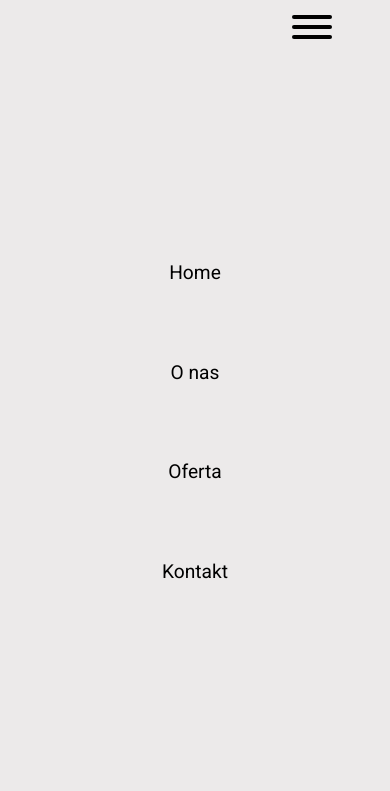
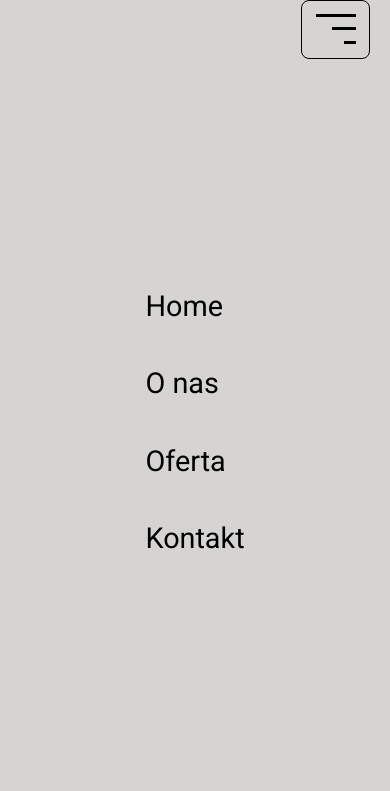
Before and after one commit to averial11/ForestPage, a website: page index.html in a window 390 px wide. Both pictures are taken after a click on the button 312 px from the left and 29 px from the top of the page. Shown: the top 791 px of the page. Drawn offline with Linux system fonts and the light colour scheme.

Commit message:
added files

```diff
--- a/index.html
+++ b/index.html
@@ -6,7 +6,7 @@
     <meta http-equiv="X-UA-Compatible" content="IE=edge">
     <meta name="viewport" content="width=device-width, initial-scale=1.0">
     <title>Forest - Park</title>
-    <link rel="stylesheet" href="./dist/css/main.min.css">
+    <link rel="stylesheet" href="../dist/css/main.min.css">
 <link rel="preconnect" href="https://fonts.googleapis.com">
 <link rel="preconnect" href="https://fonts.gstatic.com" crossorigin>
 <link href="https://fonts.googleapis.com/css2?family=Roboto:wght@100;300;400;700&display=swap" rel="stylesheet">
@@ -15,58 +15,67 @@
 
 <body>
     <div id="container">
-
-        <nav class="navbar">
-
-
-    <div class="navbar__nav">
-
-        <div class="navbar__logo">
-            <a href="index.html" class="logo-icon"><i class="fas fa-tree"> </i></a>
-            <a href="index.html" class="logo-icon">
-                <p>Forest</p>
-            </a>
-
+        <!-- to powinien byc div -->
+<nav class="nav">
+    <!-- to powinien być nav bo zawiera element nawigacyjne -->
+    <div class="nav__items">
+        <a href="#" class="nav__item">Home</a>
+        <a href="#about" class="nav__item">O nas</a>
+        <a href="#offers" class="nav__item">Oferta</a>
+        <a href="#" class="nav__item">Kontakt</a>
     </div>
 
-        <div class="navbar__list">
-
-            <a href="index.html">Home</a>
-            <a class="navbar__item" href="#about">O nas</a>
-            <a class="navbar__item" href="#offers">Oferta</a>
-            <a href="contact.html">Kontakt</a>
-
-
-        </div>
-
-        <button class="hamburger hamburger--arrow" type="button">
-            <span class="hamburger-box">
-              <span class="hamburger-inner"></span>
-            </span>
-          </button>
-
-    </div>
 </nav>
 
 
-        <header id="header" class="header">
-            <div class="header__background"></div>
+
+<!-- to powinien byc header v -->
+<nav class="nav-desktop">
+
+    <!-- header logo -->
+    <div class="nav-desktop__logo">
+        <a href="index.html" class="logo-icon">
+            <i class="fas fa-tree"></i> Forest</a>
+    </div>
+
+    <!-- nav -->
+    <div class="nav-desktop__items">
+        <a href="#" class="nav-desktop__item">Home</a>
+        <a href="#about" class="nav-desktop__item">O nas</a>
+        <a href="#offers" class="nav-desktop__item">Oferta</a>
+        <a href="contact.html" class="nav-desktop__item">Kontakt</a>
+    </div>
+
+
+</nav>
+
+<nav class="nav-mobile">
+    <div class="nav-desktop__logo">
+        <a href="index.html" class="logo-icon">
+            <i class="fas fa-tree"></i> Forest</a>
+    </div>
+</nav>
+<button class="burger-btn">
+    <div class="burger-btn__box">
+        <div class="burger-btn__bars"></div>
+    </div>
+</button>
+
+
+
+
+        <header id="header">
             <div class="wrapper">
                 <div class="header__text">
                     <p>Forest Group</p>
                     <h1>Najpiękniejszy park w Twojej okolicy!</h1>
                 </div>
             </div>
-
         </header>
-
-
 
         <main class="main">
             <div class="wrapper">
-
                 <section id="about">
-
                     <div class="about">
                         <h2>O nas</h2>
                         <div class="about__box">
@@ -84,17 +93,12 @@
                             </div>
                         </div>
                     </div>
-
-
-
                 </section>
             </div>
-
 
             <div class="adventure">
                 <div class="adventure__shadow">
                 </div>
-
                 <div class="wrapper">
                     <div class="adventure__text">
                         <p>Przygoda dla całej rodziny</p>
@@ -106,26 +110,18 @@
 
 
             <section id="offers" class="offers">
-
-
                 <div class="wrapper">
                     <div class="offers__header">
                         <h2>oferta</h2>
                         <p>Wybierz jedną z naszych wspaniałych ofert!</p>
                     </div>
 
-                    <div class="offers__container">
-
-
                     <div class="cards-container">
-
                         <div class="cards-container__card ">
-
                             <div class="cards-container__tittle">
                                 <h2>Demo</h2>
                                 <p>$<span>0</span></p>
                             </div>
-
                             <ul class="text-demo">
                                 <li><i class="fas fa-check"></i>opcja w pakiecie</li>
                                 <li><i class="fas fa-check"></i>opcja w pakiecie</li>
@@ -137,12 +133,12 @@
                         </div>
 
 
+
                         <div class="cards-container__card standard-card">
                             <div class="cards-container__tittle">
                                 <h2>Standard</h2>
                                 <p>$<span>99</span></p>
                             </div>
-
                             <ul class="text-standard">
                                 <li><i class="fas fa-check"></i>opcja w pakiecie</li>
                                 <li><i class="fas fa-check"></i>opcja w pakiecie</li>
@@ -154,7 +150,9 @@
                         </div>
 
 
+
                     <div class="cards-container__card">
+
                         <div class="cards-container__tittle">
                             <h2>Premium</h2>
                             <p>$<span>299</span></p>
@@ -167,10 +165,16 @@
                             <li><i class="fas fa-check"></i>opcja w pakiecie</li>
                             <button class="chooseBtn">Wybierz</button>
                         </ul>
+
                     </div>
                 </div>
                 </div>
 
+
+    </div>
+    </div>
+
+    </div>
 
     </section>
     </div>
@@ -178,7 +182,7 @@
     <div class="another-offers">
 
         <div class="another-offers__box">
-            <a href="offers.html" class="another-offers__link">Stuknij tutaj</a>
+            <a href="__item" class="another-offers__link">Stuknij tutaj</a>
             <p>, jeśli chcesz zobaczyć wszystkie oferty.</p>
         </div>
 
@@ -231,7 +235,21 @@
 </footer>
 
     </div>
-    <script src="./dist/js/main.min.js"></script>
+    <script src="../dist/js/main.min.js"></script>
 </body>
 
 </html>
+
+
+
+
+
+
+<!-- Jak zrobić podświetlenie danej sekcji w momencie gdy na niej jestem ?
+
+Dlaczego ostatnia karta nie jest takich samych wymiarów? np. powiększając czcionkę wszystko się psuje
+Czy wrappery są dobrze zrobione?
+
+Czy ID są dobrze zrobione? Może klasy powinny być?
+
+Po kliknięciu w daną sekcję powinno zjechać równo do tytuły podstrony-->
--- a/src/sass/_hamburger.scss
+++ /dev/null
@@ -1,77 +0,0 @@
-/*!
- * Hamburgers
- * @description Tasty CSS-animated hamburgers
- * @author Jonathan Suh @jonsuh
- * @site https://jonsuh.com/hamburgers
- * @link https://github.com/jonsuh/hamburgers
- */
- .hamburger {
-	padding: 15px 15px;
-	display: inline-block;
-	cursor: pointer;
-	transition-property: opacity, filter;
-	transition-duration: 0.15s;
-	transition-timing-function: linear;
-	font: inherit;
-	color: inherit;
-	text-transform: none;
-	background-color: transparent;
-	border: 0;
-	margin: 0;
-	overflow: visible;
-}
-.hamburger:hover {
-	opacity: 0.7;
-}
-.hamburger.is-active:hover {
-	opacity: 0.7;
-}
-.hamburger.is-active .hamburger-inner,
-.hamburger.is-active .hamburger-inner::before,
-.hamburger.is-active .hamburger-inner::after {
-	background-color: #000;
-}
-
-.hamburger-box {
-	width: 40px;
-	height: 24px;
-	display: inline-block;
-	position: relative;
-}
-
-.hamburger-inner {
-	display: block;
-	top: 50%;
-	margin-top: -2px;
-}
-.hamburger-inner,
-.hamburger-inner::before,
-.hamburger-inner::after {
-	width: 40px;
-	height: 4px;
-	background-color: #000;
-	border-radius: 4px;
-	position: absolute;
-	transition-property: transform;
-	transition-duration: 0.15s;
-	transition-timing-function: ease;
-}
-.hamburger-inner::before,
-.hamburger-inner::after {
-	content: '';
-	display: block;
-}
-.hamburger-inner::before {
-	top: -10px;
-}
-.hamburger-inner::after {
-	bottom: -10px;
-}
-
-.hamburger--arrow.is-active .hamburger-inner::before {
-	transform: translate3d(-8px, 0, 0) rotate(-45deg) scale(0.7, 1);
-}
-
-.hamburger--arrow.is-active .hamburger-inner::after {
-	transform: translate3d(-8px, 0, 0) rotate(45deg) scale(0.7, 1);
-}
--- a/src/sass/main.scss
+++ b/src/sass/main.scss
@@ -1,6 +1,6 @@
 @import './reset';
 @import './colors';
-@import './hamburger.scss';
+@import './mixins';
 
 body {
 	font-family: 'Roboto', serif;
@@ -13,98 +13,170 @@ body {
 	max-width: 1200px;
 }
 
-// ********* NAVBAR *********
+// MOBILE NAV
 
-.navbar {
+.nav-mobile {
 	position: sticky;
+	display: flex;
+	align-items: center;
 	top: 0;
-	width: 100%;
-	background-color: rgb(255, 251, 251);
-	z-index: 1000;
+	height: 10vh;
+	background-color: rgb(243, 243, 242);
 
-	&__nav {
-		display: flex;
-		height: 100%;
-		flex-direction: row;
-		align-items: center;
-		justify-content: space-around;
-	}
-
-	&__logo {
-		display: flex;
-		flex-direction: row;
-		align-items: center;
-
-		.fa-tree {
-			margin-right: 0.3em;
-			font-size: 2.2rem;
-			color: rgb(59, 58, 58);
-		}
-
-		p {
-			font-size: 2.4rem;
-			font-weight: 400;
-			color: $black;
+	a {
+		font-size: 2.2em;
+		padding: 0.8em;
+		margin-left: 20px;
+		color: rgb(67, 66, 66);
 	}
 }
 
-	&__list {
-		display: none;
-		font-size: 0.8rem;
-		overflow: hidden;
+.nav {
+	position: fixed;
+	top: 0;
+	display: flex;
+	justify-content: center;
+	align-items: center;
+	height: 100vh;
+	width: 100%;
+	transform: translateX(100%);
+	transition: 0.5s cubic-bezier(0.06, 0.05, 0.36, 1);
+	background-color: rgb(214, 211, 211);
+	z-index: 100;
+	&--active {
+		transform: translateX(0);
+	}
 
-		a {
-			display: inline-block;
-			padding: 2em;
-			font-size: 1.2rem;
+	&__item {
+		position: relative;
+		display: block;
 		color: $black;
-			transition: background-color 0.3s, color 0.3s;
+		margin: 0.5em 0;
+		padding: 0.5em 2em;
+		font-size: 1.8rem;
+		&::before {
+			position: absolute;
+			top: 0;
+			left: 0;
+			width: 3px;
+			height: 100%;
+			transform: scaleY(0);
+			background-color: white;
+			transition: transform 0.3s;
+			content: '';
+		}
+
+		&:hover::before {
+			transform: scaleY(1);
+		}
+	}
+}
+
+.burger-btn {
+	position: fixed;
+	top: 0px;
+	right: 20px;
+	padding: 1em;
+	background: none;
+	border: 1px solid transparent;
+	cursor: pointer;
+	z-index: 99999;
+
+	&:focus {
+		outline: none;
+		border: 1px solid black;
+		border-radius: 8px;
+	}
 
 	&:hover {
-				cursor: pointer;
+		.burger-btn__bars::after,
+		.burger-btn__bars::before {
+			width: 100%;
+		}
+	}
+
+	&__box {
+		position: relative;
+		width: 40px;
+		height: 30px;
+	}
+
+	&__bars,
+	&__bars::after,
+	&__bars::before {
+		@include burgerBtn;
+	}
+
+	&__bars {
+		width: 100%;
+		&::after {
+			top: 13px;
+			width: 60%;
+		}
+		&::before {
+			top: 27px;
+			width: 30%;
+			transition-delay: 0.1s;
+		}
+	}
+}
+
+@keyframes navItemAnimation {
+	from {
+		transform: translateX(200%);
+	}
+	to {
+		transform: translateX(0);
+	}
+}
+
+.nav-items-animation {
+	animation: navItemAnimation 1s both;
+}
+
+.nav-desktop {
+	position: sticky;
+	display: none;
+	top: 0;
+	justify-content: space-around;
+	align-items: center;
+	background-color: rgb(243, 243, 242);
+
+	&__logo {
+		a {
+			font-size: 2.5em;
+			color: rgb(67, 66, 66);
+		}
+	}
+
+	&__items {
+		display: flex;
+		a {
+			font-size: 1.5em;
+			color: black;
+			padding: 1em;
+			&:hover {
+				color: white;
 				background-color: $black;
-				color: $white-text;
+				transition: 0.3s;
 			}
 		}
 	}
 }
 
-
-
-
-
-
-.show-menu {
-	position: fixed;
-	display: flex;
-	flex-direction: column;
-	justify-content: center;
-	align-items: center;
-	height: 100vh;
-	width: 100%;
-	right: 0;
-	top: 0;
-	background: rgb(236, 234, 234);
-}
-
 //*********  HEADER *********
 
-.header {
+#header {
 	position: relative;
 	min-height: 35vh;
-	background-image: url(../img/forest_Small.jpg);
+	background: rgba(0, 0, 0, 0.65) url(../img/forest_Small.jpg);
+	background-blend-mode: darken;
 	background-position: center;
 	background-repeat: no-repeat;
 	background-size: cover;
 	z-index: -2;
 
-	&__background {
-		position: absolute;
-		background-color: rgba(0, 0, 0, 0.7);
-		width: 100%;
-		height: 100%;
-	}
-
+	.header {
 		&__text {
 			position: absolute;
 			margin-left: 20px;
@@ -118,6 +190,7 @@ body {
 			}
 			h1 {
 				font-weight: normal;
+			}
 		}
 	}
 }
@@ -142,8 +215,8 @@ body {
 		img {
 			background-size: cover;
 			background-position: center;
-			width: 400px;
-			height: 300px;
+			// width: 60;
+			height: 30vh;
 			border-radius: 8px;
 			box-shadow: 10px 10px 5px gray;
 		}
@@ -203,6 +276,7 @@ body {
 // OFFERS
 
 .offers {
+	width: 100%;
 	&__header {
 		display: flex;
 		flex-direction: column;
@@ -223,9 +297,11 @@ body {
 
 	.cards-container {
 		display: flex;
-		flex-wrap: wrap;
+		// flex-wrap: wrap;
+		flex-direction: column;
 		justify-content: center;
 		align-items: center;
+		width: 100%;
 
 		&__card {
 			box-shadow: 0 0 5px 5px rgb(216, 216, 216);
@@ -258,7 +334,7 @@ body {
 			align-items: center;
 			list-style-type: none;
 			line-height: 2.5em;
-			width: 100%;
+			font-size: 0.7em;
 
 			.fa-check {
 				margin-right: 5px;
@@ -311,13 +387,13 @@ body {
 		justify-content: center;
 		align-items: center;
 		margin: 20px;
-		font-size: 1.2em;
+		font-size: 0.8em;
 	}
 	&__link {
 		display: inline-block;
 		color: green;
 		text-decoration: none;
-		&:hover{
+		&:hover {
 			color: rgb(3, 87, 3);
 		}
 	}
@@ -367,21 +443,25 @@ footer {
 // MEDIA //
 
 @media (min-width: 768px) {
-	.hamburger {
+	.nav-desktop {
+		display: flex;
+	}
+	.nav-mobile {
+		display: none;
+	}
+	.burger-btn {
 		display: none;
 	}
 
-	.navbar__list {
-		display: block;
-	}
-
-	.header {
+	#header {
 		height: 350px;
 		background-image: url(../img/forest_Big.jpg);
 
+		.header {
 			&__text {
 				margin-left: 2em;
 				font-size: 1.2em;
+			}
 		}
 	}
 
@@ -403,13 +483,37 @@ footer {
 			font-weight: 400;
 		}
 	}
+
+	.offers {
+		.cards-container {
+			&__tittle {
+				h2 {
+					font-size: 1.5em;
+				}
+				p {
+					font-size: 1.3em;
+				}
+			}
+			ul {
+				font-size: 1em;
+			}
+		}
+	}
+
+	.another-offers {
+		&__box {
+			font-size: 1.2em;
+		}
+	}
 }
 
 @media (min-width: 992px) {
+	#header {
 		.header {
 			&__text {
 				margin-left: 4em;
 				font-size: 1.4em;
+			}
 		}
 	}
 
@@ -472,10 +576,12 @@ footer {
 }
 
 @media (min-width: 1200px) {
+	#header {
 		.header {
 			&__text {
 				margin-left: 6em;
 				font-size: 1.6em;
+			}
 		}
 	}
 
@@ -530,4 +636,13 @@ footer {
 			}
 		}
 	}
+
+	.offers {
+		.cards-container {
+			flex-direction: row;
+			&__card{
+				width: 370px;
 			}
+		}
+	}
+}
```
Also changed, not shown: contact.html (+37 -23 lines), offers.html (+36 -22 lines), src/js/main.js (+18 -8 lines), src/sass/_mixins.scss (added, +8 -0 lines), dist/css/main.min.css, dist/js/main.min.js, 2 other files. Lines whose indentation alone changed are shown as unchanged.
